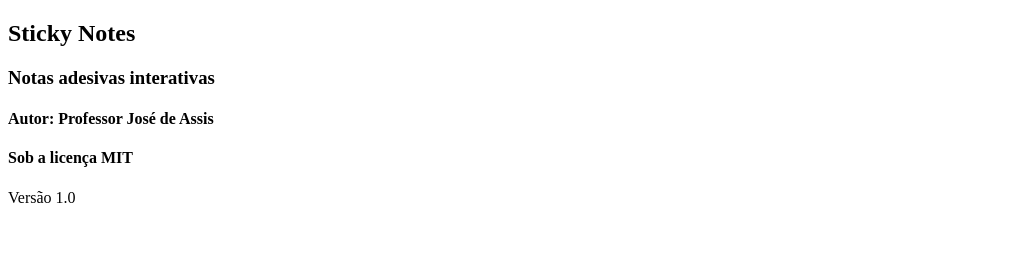
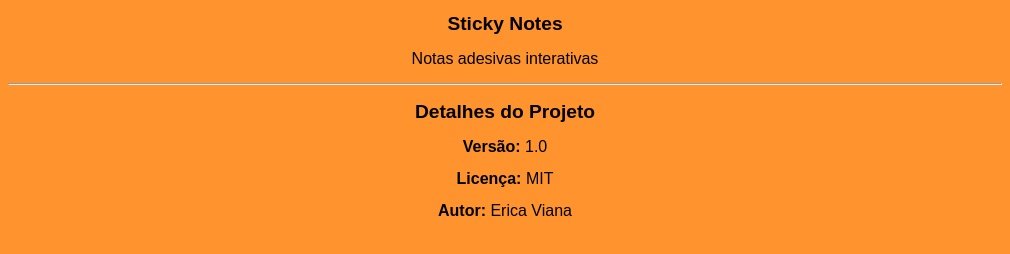
Before and after one commit to ericaviana12/stickynotes, an Electron app: page src/views/sobre.html in a window 1010 px wide. Drawn offline with Linux system fonts and the light colour scheme.

Commit message:
Atualização

```diff
--- a/src/views/sobre.html
+++ b/src/views/sobre.html
@@ -4,12 +4,42 @@
     <meta charset="UTF-8">
     <meta name="viewport" content="width=device-width, initial-scale=1.0">
     <title>Sobre</title>
+    <style>
+        /* Estilos personalizados */
+        body {
+            background-color: #ff932d;
+            font-family: sans-serif;
+            text-align: center;
+        }
+        h1 {
+            font-size: 1.2rem;
+        }
+        h2 {
+            font-size: 1.2rem;
+        }
+        p, ul {
+            font-size: 1rem;
+            line-height: 1rem;
+        }
+    </style>
 </head>
 <body>
-    <h2>Sticky Notes</h2>
-    <h3>Notas adesivas interativas</h3>
-    <h4>Autor: Professor José de Assis</h4>
-    <h4>Sob a licença MIT</h4>
-    <p>Versão 1.0</p>
+    <div class="container">
+        <div class="row">
+            <div class="col-md-12 text-center">
+                <h1>Sticky Notes</h1>
+                <p>Notas adesivas interativas</p>
+                <hr>
+            </div>
+        </div>
+        <div class="row">
+            <div class="col-md-12">
+                <h2>Detalhes do Projeto</h2>
+                <p><strong>Versão:</strong> 1.0</p>
+                <p><strong>Licença:</strong> MIT</p>
+                <p><strong>Autor:</strong> Erica Viana</p>
+            </div>
+        </div>
+    </div>
 </body>
 </html>
```
